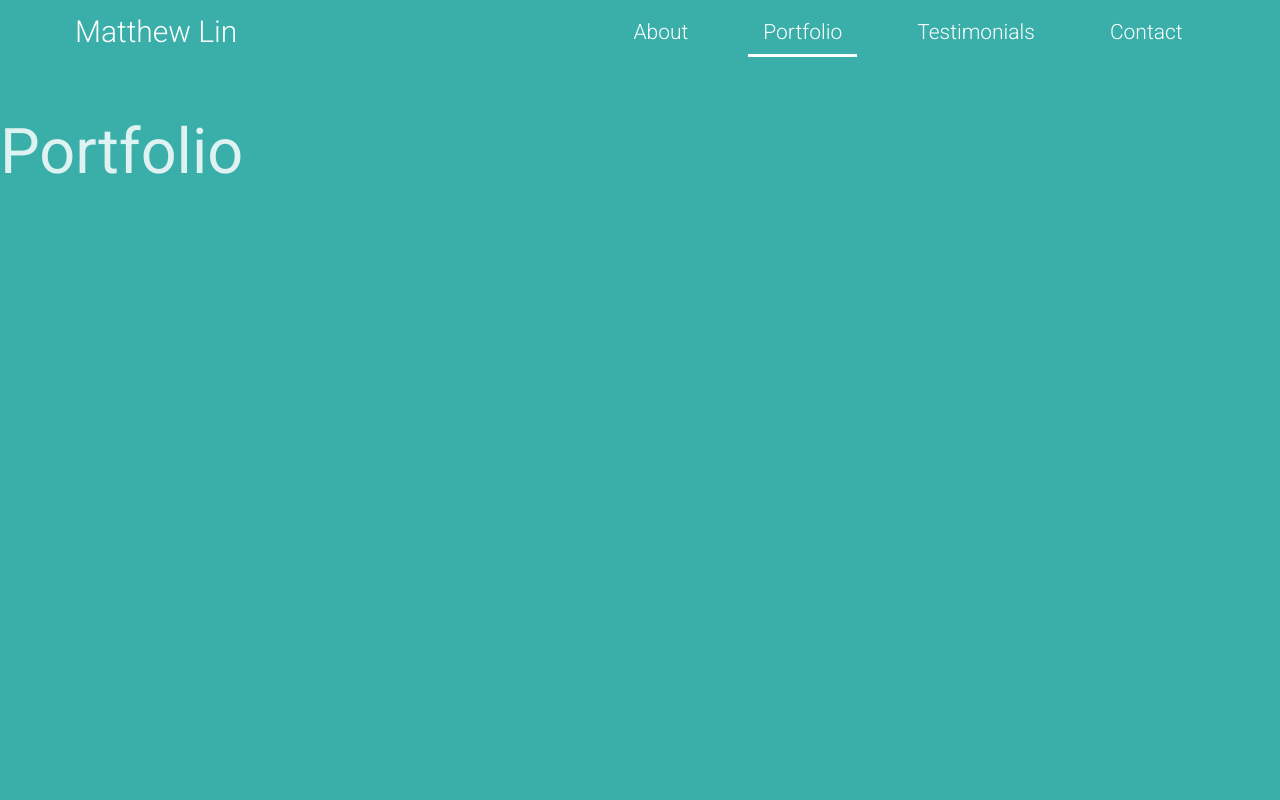
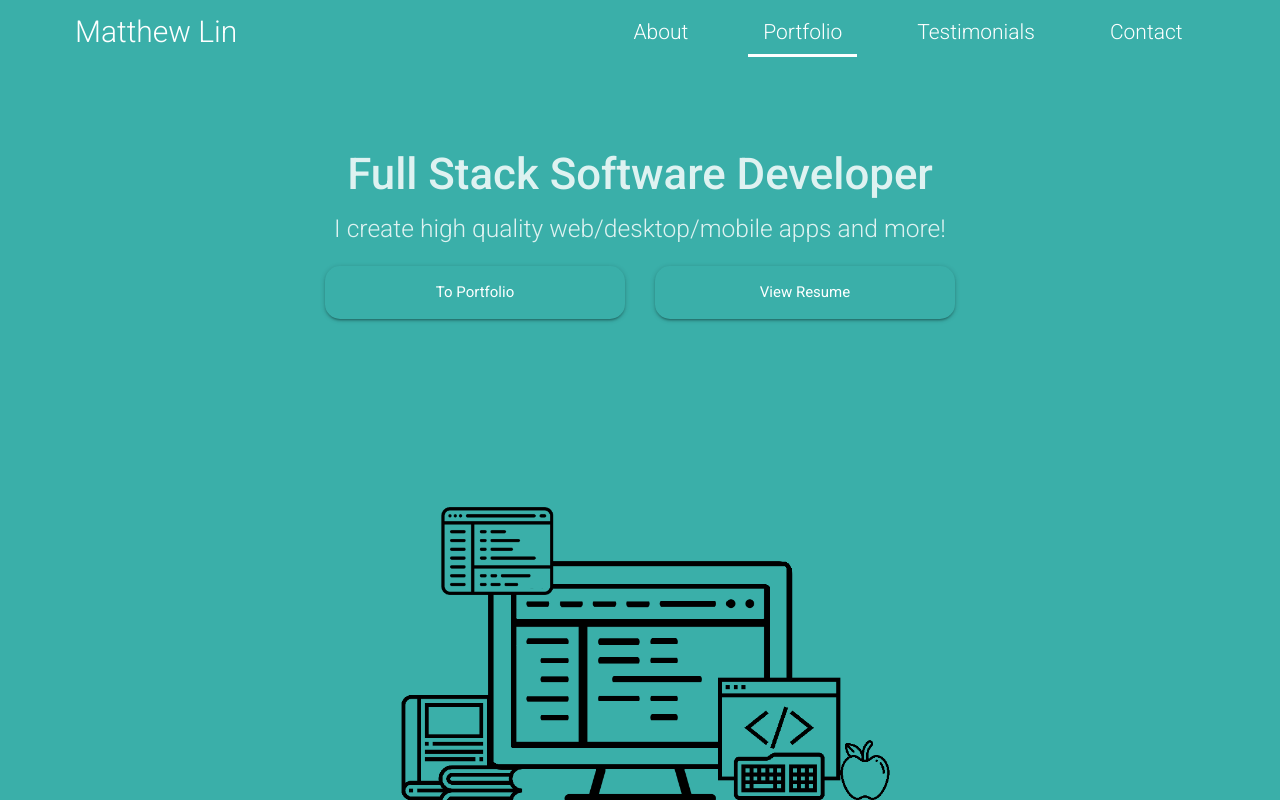
Before and after one commit to matthew-plusprogramming/matthewlin.dev, a React (Create React App) app: page / in a window 1280 px wide. Built offline with nearby package versions, Linux system fonts and the light colour scheme.

Commit message:
Created home page of portfolio

```diff
--- a/src/App.js
+++ b/src/App.js
@@ -4,6 +4,9 @@ import {Switch, Route} from 'react-router-dom';
 // Style imports
 import './materialize.scss';
 import './styles/app.scss';
+
+// Page imports
+import Portfolio from './Portfolio';
 
 // Component imports
 import Header from './components/HeaderContainer';
@@ -21,7 +24,7 @@ const App = () => {
           <h1>About</h1>
         </Route>
         <Route exact path="/">
-          <h1>Portfolio</h1>
+          <Portfolio />
         </Route>
         <Route path="/testimonials">
           <h1>Testimonials</h1>
--- /dev/null
+++ b/src/Portfolio.js
@@ -0,0 +1,44 @@
+import React from 'react';
+
+import './styles/portfolio.scss';
+
+import hero from './hero.png';
+
+const Portfolio = () => {
+  return (
+    <>
+      <main id="portfolio">
+        <div className="main-div">
+          <div className="flex-row center">
+            <h3 className="no-margin medium-text">
+              Full Stack Software Developer
+            </h3>
+          </div>
+          <div className="flex-row center bottom-margin">
+            <h5 className="light-text">
+              I create high quality web/desktop/mobile apps and more!
+            </h5>
+          </div>
+          <div className="flex-row center">
+            <a
+              href="#!"
+              className="button waves-effect waves-light z-depth-1 fixed-width-button">
+              To Portfolio
+            </a>
+            <a
+              href="#!"
+              className="button waves-effect waves-light z-depth-1 fixed-width-button">
+              View Resume
+            </a>
+          </div>
+
+          <div className="flex-row center">
+            <img id="hero" src={hero} alt="" />
+          </div>
+        </div>
+      </main>
+    </>
+  );
+};
+
+export default Portfolio;
--- /dev/null
+++ b/src/styles/portfolio.scss
@@ -0,0 +1,12 @@
+#portfolio {
+  .main-div {
+    padding: 5rem 0;
+  }
+}
+
+#hero {
+  width: 50rem;
+  max-width: 100vw;
+  position: absolute;
+  bottom: 0;
+}
```
